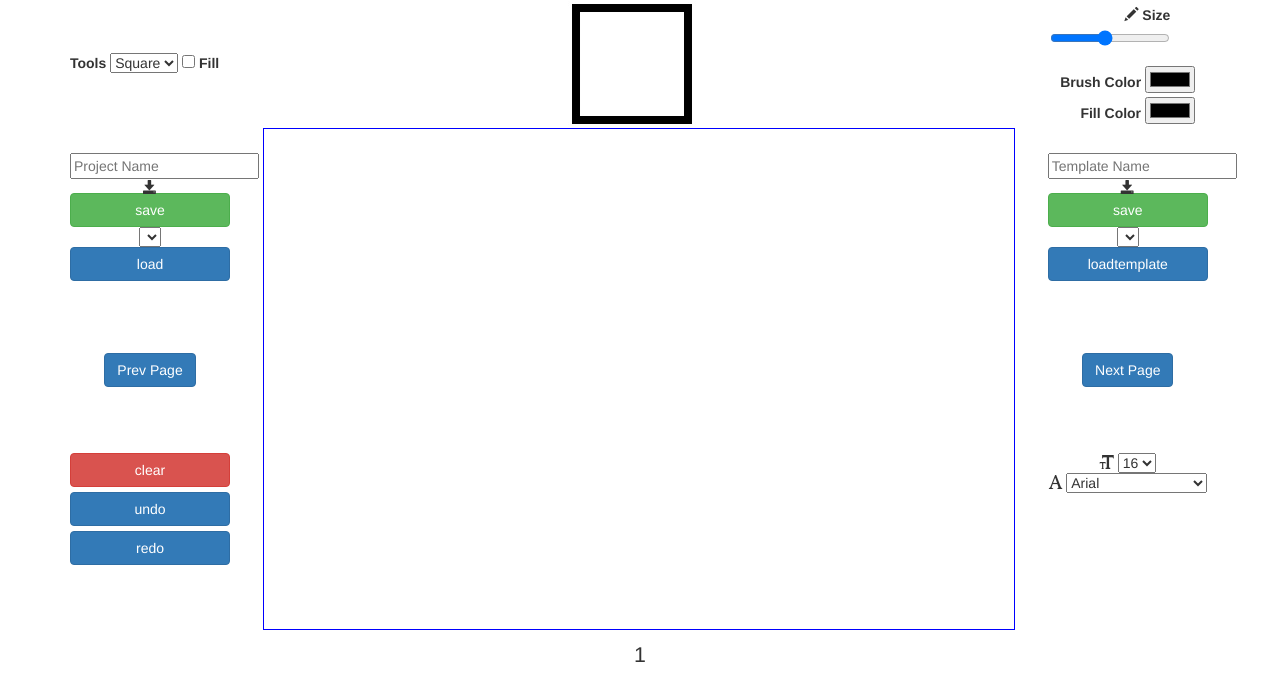
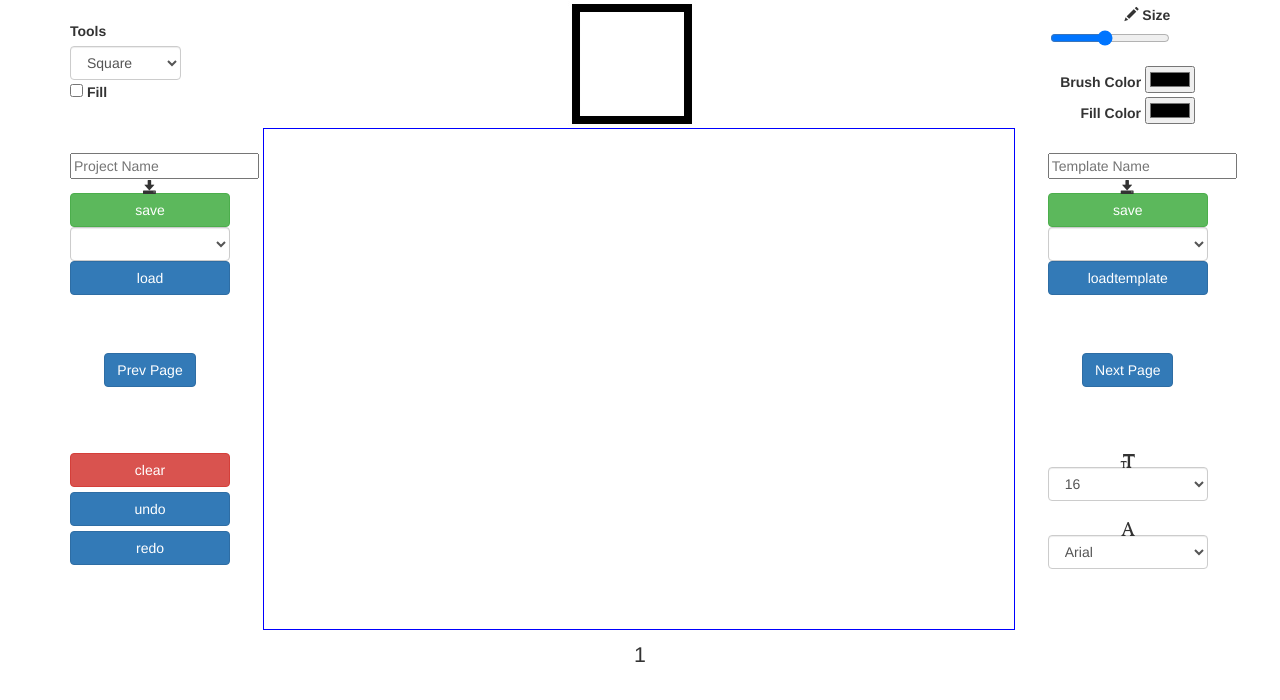
Before and after one commit to IronPeak/VefCanvas, a website: page index.html in a window 1280 px wide. Drawn offline with nearby package versions, Linux system fonts and the light colour scheme.

Commit message:
Added more bootstrap beauty

```diff
--- a/index.html
+++ b/index.html
@@ -24,8 +24,8 @@
     <div class="container">
         <div class=pghead>
             <div class=pgheadleft>
-                <label for="toolbar">Tools</label>
-                <select id="tools" name="tool">
+                <label for="tools">Tools</label>
+                <select id="tools" name="tool" class="form-control">
                     <option value="Square">Square</option>
                     <option value="Line">Line</option>
                     <option value="Circle">Circle</option>
@@ -63,7 +63,7 @@
                     <input type="text" id="projectname" placeholder="Project Name">
                     <span class="glyphicon glyphicon-save"></span>
                     <input type="button" class="btn btn-success btn-block" id="savebutton" value="save"></input>
-                    <select id="projectlist">
+                    <select id="projectlist" class="form-control">
                     </select>
                     <input type="button" class="btn btn-primary btn-block" id="loadbutton" value="load"></input>
                 </div>
@@ -84,7 +84,7 @@
                     <input type="text" id="templatename" placeholder="Template Name">
                     <span class="glyphicon glyphicon-save"></span>
                     <input type="button" class="btn btn-success btn-block" id="savetemplatebutton" value="save"></input>
-                    <select id="templatelist">
+                    <select id="templatelist" class="form-control" class="form-control">
                     </select>
                     <input type="button" class="btn btn-primary btn-block" id="loadtemplatebutton" value="loadtemplate"></input>
                 </div>
@@ -94,7 +94,7 @@
 
                 <div class=pgbodyrightbottom>
                     <span class="glyphicon glyphicon-text-size"></span>
-                    <select id="fontSize" name="fontS">
+                    <select id="fontSize" name="fontS" class="form-control">
                         <option value="8">8</option>
                         <option value="16" selected="selected">16</option>
                         <option value="24">24</option>
@@ -102,7 +102,7 @@
                     </select>
                     <br/>
                     <span class="glyphicon glyphicon-font"></span>
-                    <select id="fontfamily" name="font">
+                    <select id="fontfamily" name="font" class="form-control">
                         <option value="Arial" selected="selected">Arial</option>
                         <option value="Times New Roman">Times New Roman</option>
                         <option value="serif">serif</option>
--- a/main.css
+++ b/main.css
@@ -88,3 +88,7 @@
     text-align: center;
     font-size: 16pt;
 }
+
+#tools {
+    max-width: 25%;
+}
```
Also changed, not shown: 1 other file.
